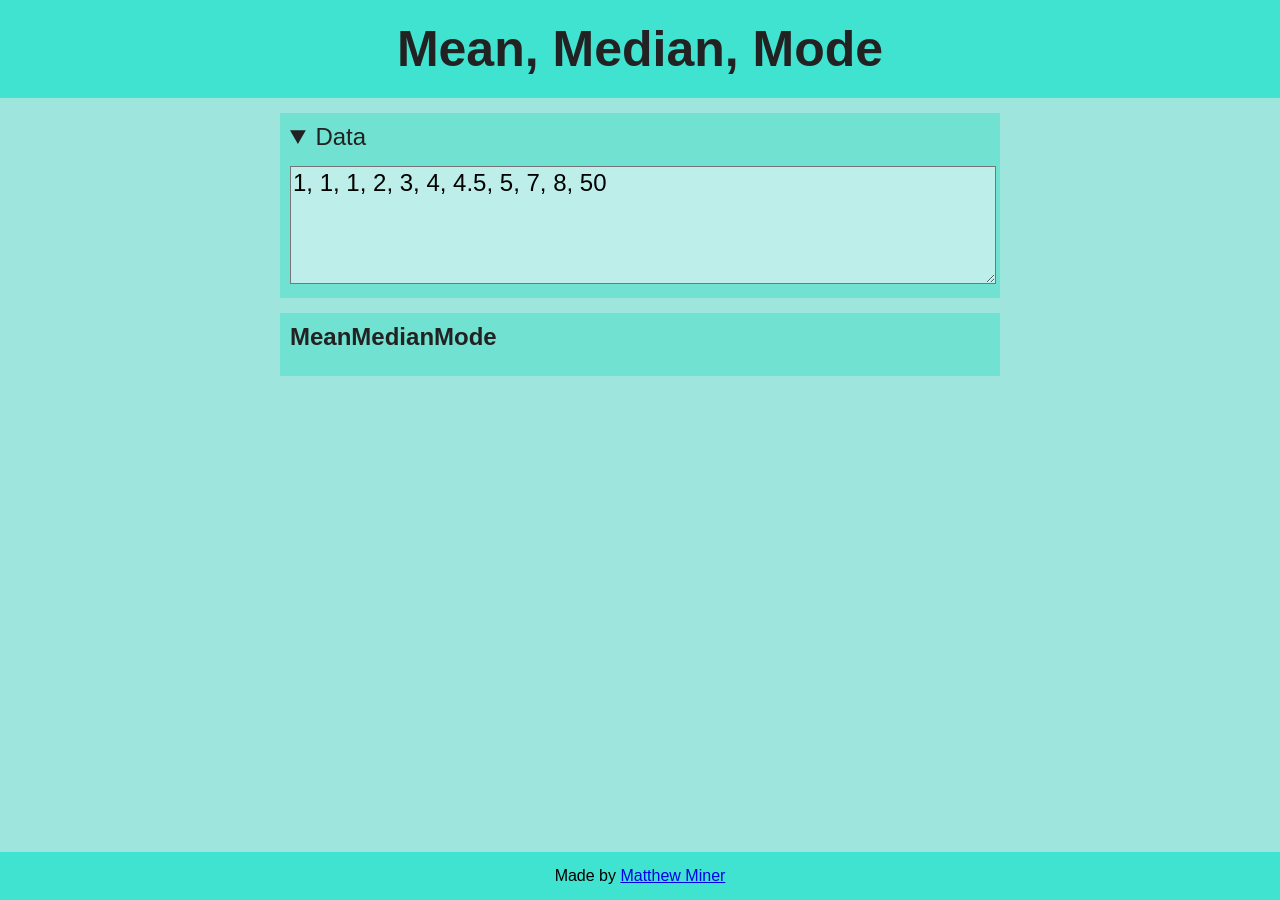
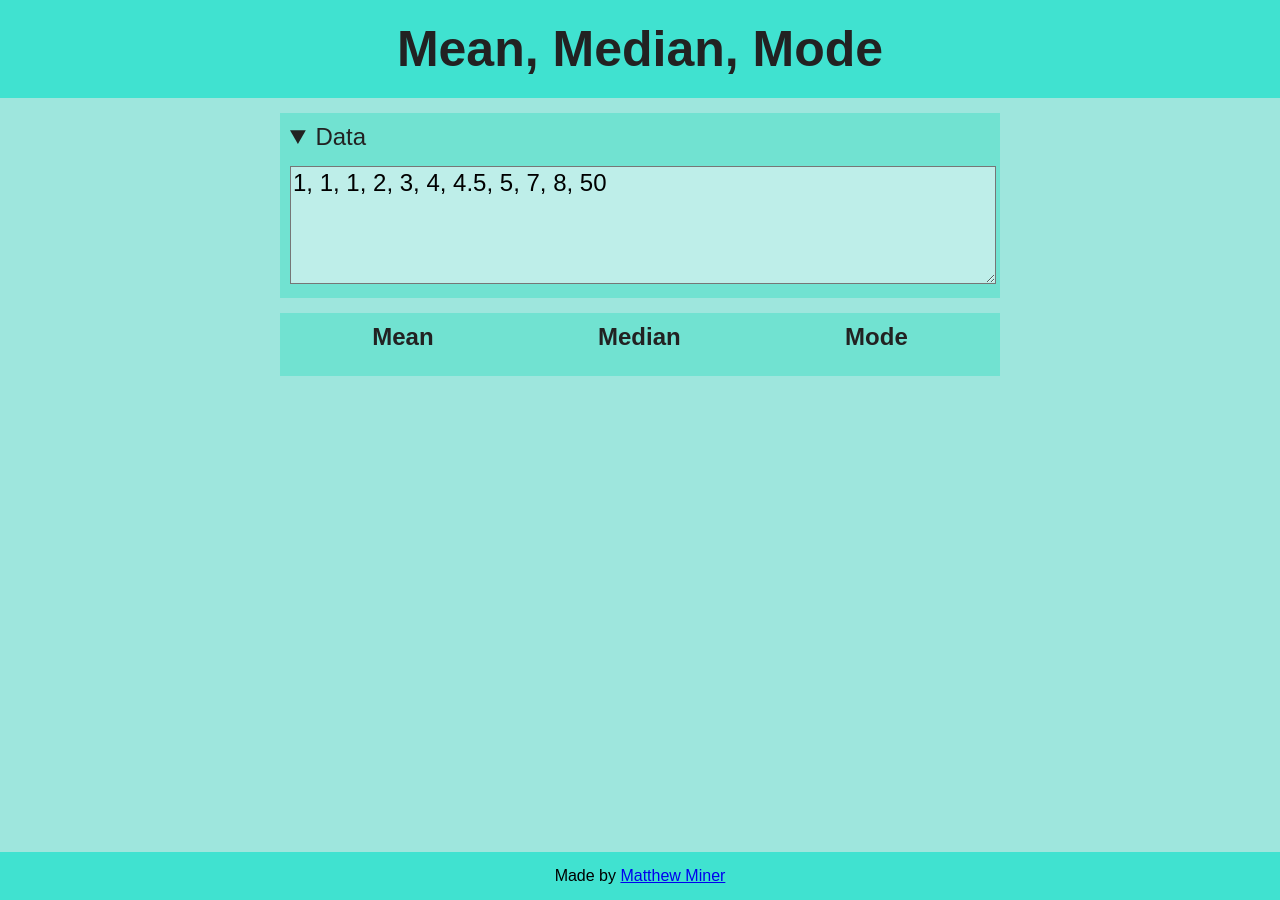
Before and after one commit to mminer237/meanmedianmode, a Jekyll site: the page built from index.html, in a window 1280 px wide. Built offline with Jekyll 4.4.1, drawn with Linux system fonts in a browser that asks for light colours.

Commit message:
Spaced out results

```diff
--- a/css/style.scss
+++ b/css/style.scss
@@ -56,6 +56,7 @@ textarea {
 }
 .comparison-container {
 	display: flex;
+	justify-content: space-around;
 	width: 100%;
 }
 .result-container {
```
